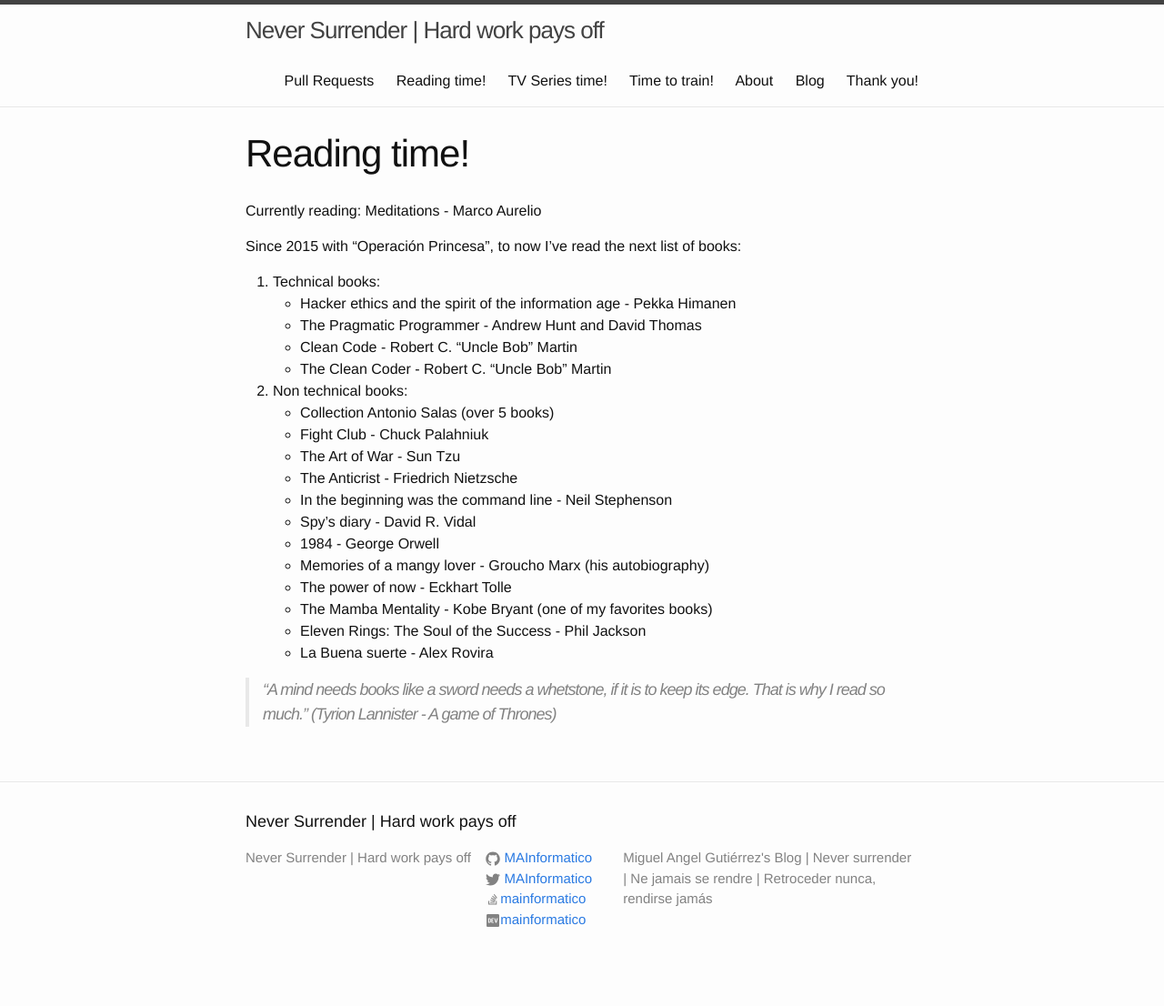
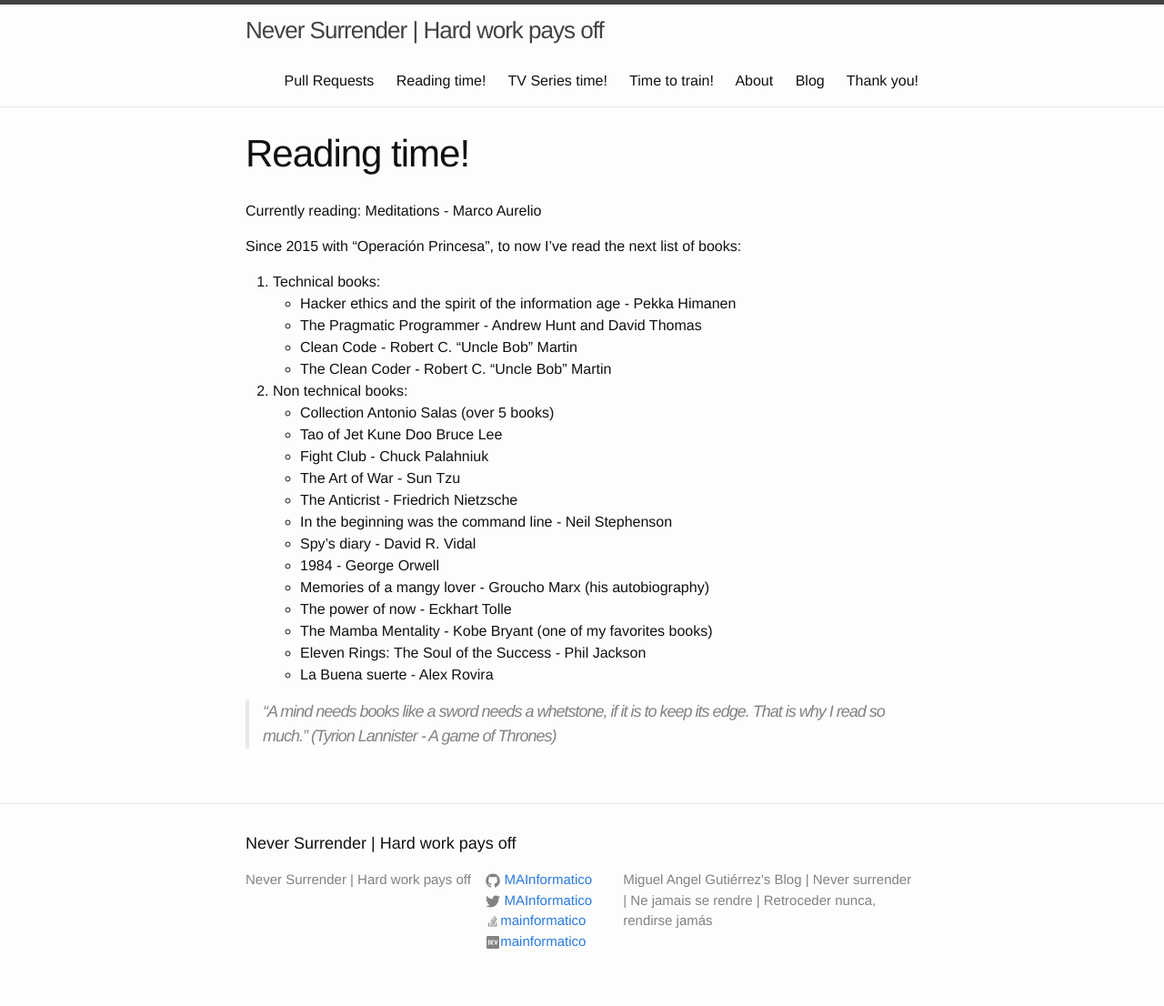
Before and after one commit to MAInformatico/MAInformatico.github.io, a Jekyll site: the page built from Reading_Time.md, in a window 1280 px wide. Shown: the whole page at 91% size. Built offline with Jekyll 4.4.1, drawn with Linux system fonts in a browser that asks for light colours; before the commit the page ends 1082 px from its top, so only the background shows below that.

Commit message:
updating

```diff
--- a/Reading_Time.md
+++ b/Reading_Time.md
@@ -17,6 +17,7 @@
 
 2. Non technical books:
     * Collection Antonio Salas (over 5 books)
+    * Tao of Jet Kune Doo Bruce Lee
     * Fight Club - Chuck Palahniuk
     * The Art of War - Sun Tzu
     * The Anticrist - Friedrich Nietzsche
```
